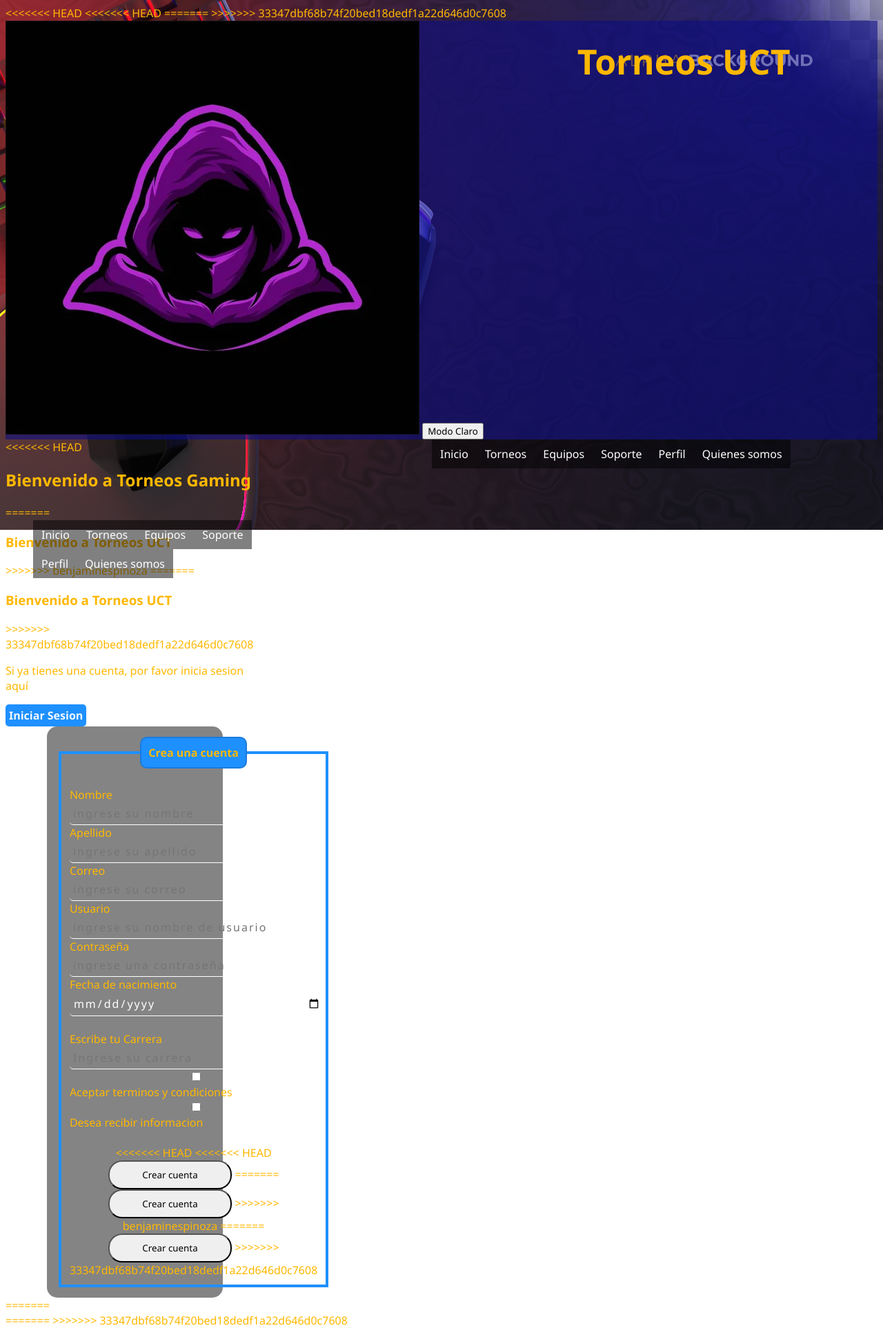
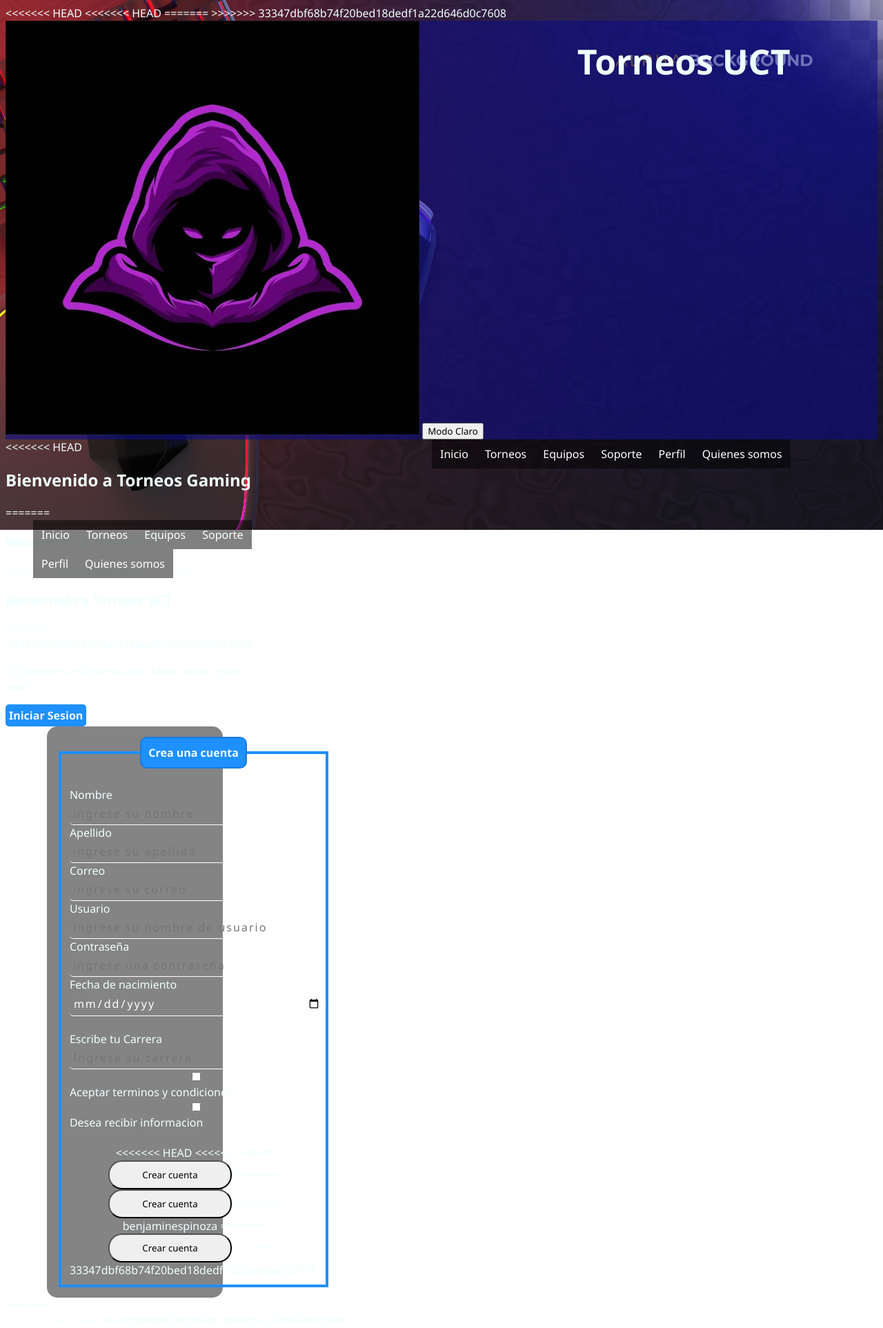
Before and after one commit to NicolasVZ86/Taller-de-Integracion-I, a PHP site: page /html/registroYlogin.html in a window 1280 px wide. Shown: the top 1925 px of the page at 69% size. Run offline with PHP 8.4, Linux system fonts and the light colour scheme; some libraries are stand-ins or nearby versions.

Commit message:
Revert "actual"
This reverts commit 33347dbf68b74f20bed18dedf1a22d646d0c7608.

```diff
--- a/css/EstiloPagBuscarEquipo.css
+++ b/css/EstiloPagBuscarEquipo.css
@@ -7,7 +7,6 @@
 body{
     color : rgb(227, 227, 226);
     background-color: #031728;
-    color: rgb(255, 184, 0);
 }
 header{
     height: 150px;
--- a/css/Soporte.css
+++ b/css/Soporte.css
@@ -33,7 +33,6 @@ body {
     min-width: 100vw;
     min-height: 90vh;
     background-color: rgb(1, 0, 30);
-    color: rgb(255, 184, 0);
 }
 
 article{
--- a/css/crearTorneo.css
+++ b/css/crearTorneo.css
@@ -1,7 +1,7 @@
 body {
     background-image: url("../imagenes/fondo_ftorneo.jpg");
-    color: rgb(255, 184, 0);
 }
+
 header{
     height: 150px;
 }
--- a/css/estiloforRegEqui.css
+++ b/css/estiloforRegEqui.css
@@ -9,7 +9,7 @@
 >>>>>>> 33347dbf68b74f20bed18dedf1a22d646d0c7608
 body{
     background-color: #0a141d;
-    color: rgb(255, 184, 0);
+    color: aliceblue;
     text-align: center;
 }
 header{
--- a/css/estiloheader.css
+++ b/css/estiloheader.css
@@ -167,7 +167,10 @@ ol {
     left: 20%;
     bottom: 40%;
     border-radius: 20px;
+<<<<<<< HEAD
     background-color: rgba(255,255,255,0.4);
     color: white;
 >>>>>>> 33347dbf68b74f20bed18dedf1a22d646d0c7608
+=======
+>>>>>>> parent of 33347db (actual)
 }
--- a/css/estiloquienes.css
+++ b/css/estiloquienes.css
@@ -48,7 +48,7 @@ footer {
 /*fondo de pantalla y cambio de color de letras*/
 body{
     background-color: #0a141d;
-    color: rgb(255, 184, 0)
+    color: aliceblue;
 }
 /*Cambio de color de fondo elegir estilos de letra y alinear los texto al centro*/
 main div{
--- a/css/form.css
+++ b/css/form.css
@@ -8,7 +8,7 @@ body {
     background-image: ; */
     min-width: 100vw;
     min-height: 100vh;
-    color: rgb(255, 184, 0);
+
     display: flex;
     flex-grow: 1;
 
--- a/css/registrarse.css
+++ b/css/registrarse.css
@@ -6,7 +6,7 @@ body {
     margin: 0;
     background: url(F.png);
     background-size: cover;
-    color: rgb(255, 184, 0);
+    color: white;
 
 
 }
--- a/css/registroYlogin.css
+++ b/css/registroYlogin.css
@@ -7,7 +7,7 @@ body {
     background-size: 100%;
     background-repeat: no-repeat;
 
-    color: rgb(255, 184, 0);
+    color: azure;
 }
 
 
```
